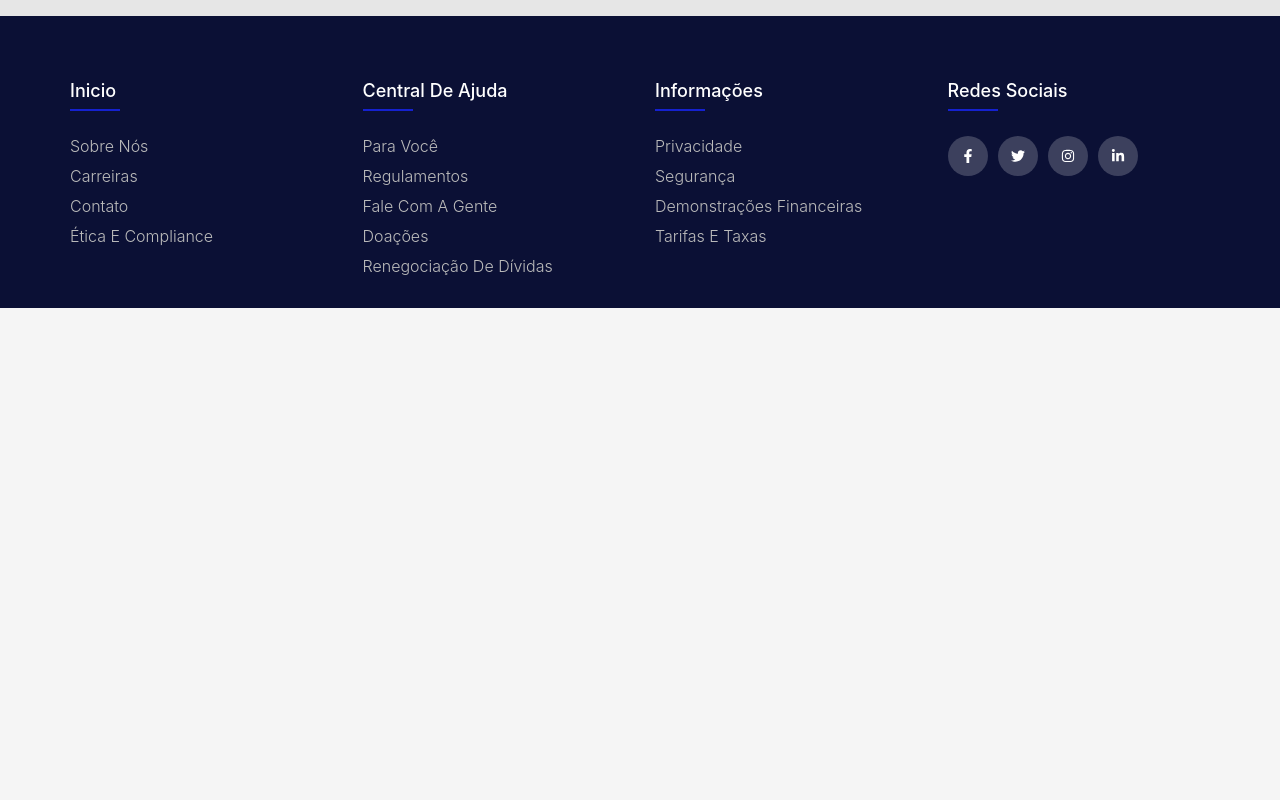
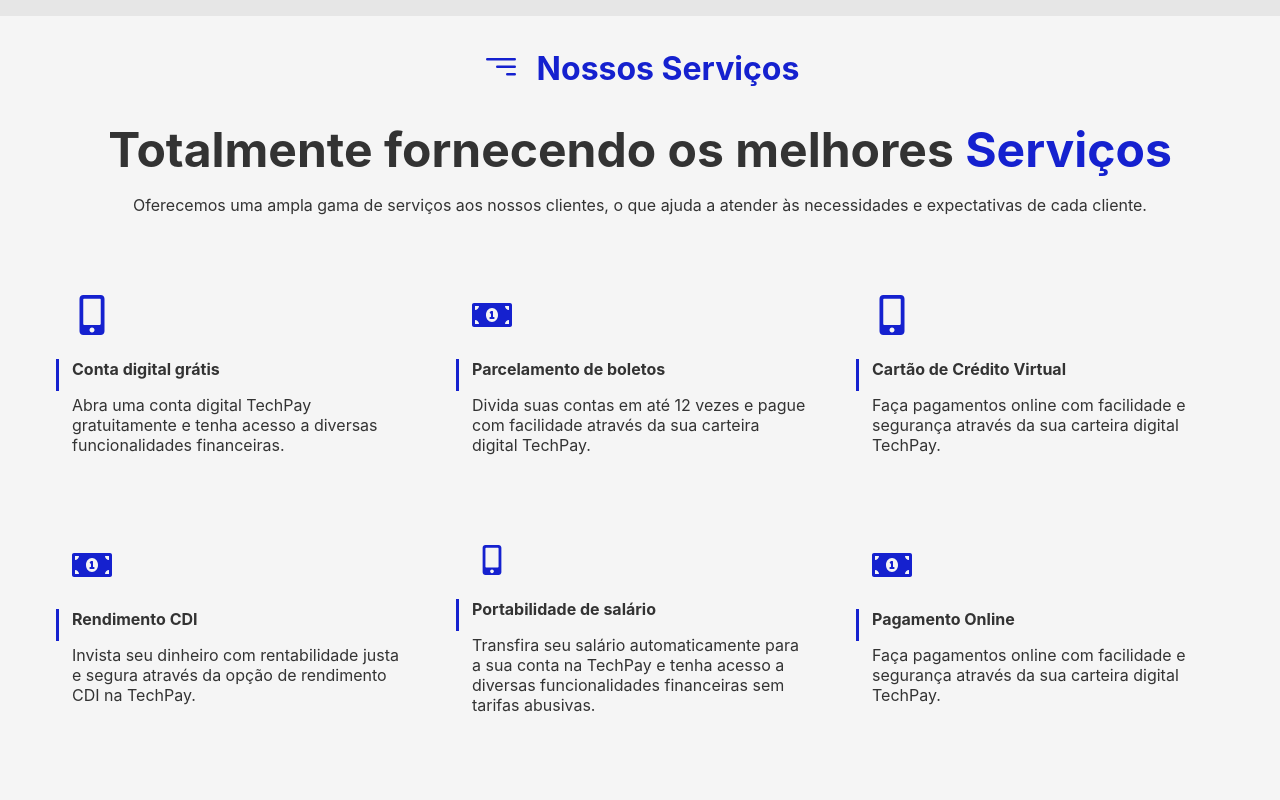
Before and after one commit to rafaelmachadobr/techpay, a React (Create React App) app: page / in a window 1280 px wide. Shown: the part 2000-2800 px from the top of the page. Before the commit the page ends 2308 px from the top, so only its background shows below. Built offline with nearby package versions, Linux system fonts and the light colour scheme.

Commit message:
Servicos

```diff
--- a/src/pages/Home/index.jsx
+++ b/src/pages/Home/index.jsx
@@ -1,7 +1,13 @@
 import Header from "../../components/Header";
 import { Button } from "../../components/ui/Button/styles";
 
-import { ContainerHome, ContainerSobre, Row, SectionSobre } from "./styles";
+import {
+  ContainerHome,
+  ContainerServicos,
+  ContainerSobre,
+  Row,
+  SectionSobre,
+} from "./styles";
 
 import { BsBoxArrowInRight } from "react-icons/bs";
 import { RiCloseCircleLine, RiExchangeDollarLine } from "react-icons/ri";
@@ -101,7 +107,82 @@
           </div>
         </SectionSobre>
       </ContainerSobre>
-      <div></div>
+      <ContainerServicos>
+        <div className="titulo">
+          <BsFilterRight size={40} color="#1521cf" />
+          <h2>Nossos Serviços</h2>
+        </div>
+        <h3>
+          Totalmente fornecendo os melhores <span>Serviços</span>
+        </h3>
+        <p>
+          Oferecemos uma ampla gama de serviços aos nossos clientes, o que ajuda
+          a atender às necessidades e expectativas de cada cliente.
+        </p>
+        <div className="cards">
+          <div className="card">
+            <FaMobileAlt size={40} color="#1521cf" />
+            <div className="card-text">
+              <h4>Conta digital grátis</h4>
+              <p>
+                Abra uma conta digital TechPay gratuitamente e tenha acesso a
+                diversas funcionalidades financeiras.
+              </p>
+            </div>
+          </div>
+          <div className="card">
+            <FaMoneyBillAlt size={40} color="#1521cf" />
+            <div className="card-text">
+              <h4>Parcelamento de boletos</h4>
+              <p>
+                Divida suas contas em até 12 vezes e pague com facilidade
+                através da sua carteira digital TechPay.
+              </p>
+            </div>
+          </div>
+          <div className="card">
+            <FaMobileAlt size={40} color="#1521cf" />
+            <div className="card-text">
+              <h4>Cartão de Crédito Virtual</h4>
+              <p>
+                Faça pagamentos online com facilidade e segurança através da sua
+                carteira digital TechPay.
+              </p>
+            </div>
+          </div>
+          <div className="card">
+            <FaMoneyBillAlt size={40} color="#1521cf" />
+            <div className="card-text">
+              <h4>Rendimento CDI</h4>
+              <p>
+                Invista seu dinheiro com rentabilidade justa e segura através da
+                opção de rendimento CDI na TechPay.
+              </p>
+            </div>
+          </div>
+          <div className="card">
+            <FaMobileAlt size={40} color="#1521cf" />
+            <div className="card-text">
+              <h4>Portabilidade de salário</h4>
+              <p>
+                Transfira seu salário automaticamente para a sua conta na
+                TechPay e tenha acesso a diversas funcionalidades financeiras
+                sem tarifas abusivas.
+              </p>
+            </div>
+          </div>
+          <div className="card">
+            <FaMoneyBillAlt size={40} color="#1521cf" />
+            <div className="card-text">
+              <h4>Pagamento Online</h4>
+              <p>
+                Faça pagamentos online com facilidade e segurança através da sua
+                carteira digital TechPay.
+              </p>
+            </div>
+          </div>
+        </div>
+      </ContainerServicos>
       <Footer />
     </>
   );
--- a/src/pages/Home/styles.jsx
+++ b/src/pages/Home/styles.jsx
@@ -2,7 +2,6 @@
 
 import Background from "../../assets/bg-home.jpg";
 import BackgroundImgEsquerda from "../../assets/img-esquerda.png";
-
 
 export const ContainerHome = styled.section`
   width: 100%;
@@ -199,3 +198,82 @@
     }
   }
 `;
+
+export const ContainerServicos = styled.section`
+  width: 100%;
+  height: auto;
+  min-height: 100vh;
+  display: flex;
+  flex-direction: column;
+  align-items: center;
+
+  div.titulo {
+    width: 100%;
+    max-width: 500px;
+    display: flex;
+    flex-direction: row;
+    justify-content: center;
+    align-items: center;
+    gap: 1rem;
+    margin: 2rem 0;
+
+    h2 {
+      font-size: 2rem;
+      color: #1521cf;
+    }
+  }
+
+  h3 {
+    font-size: 3rem;
+    text-align: center;
+
+    span {
+      color: #1521cf;
+    }
+  }
+
+  p {
+    font-size: 1rem;
+    text-align: center;
+    margin: 1rem 0;
+  }
+
+  div.cards {
+    display: flex;
+    flex-direction: row;
+    justify-content: center;
+    align-items: center;
+    flex-wrap: wrap;
+    text-align: left;
+    margin: 2rem 0;
+
+
+    div.card {
+      width: 100%;
+      max-width: 400px;
+      height: 250px;
+      display: flex;
+      flex-direction: column;
+      gap: 1.5rem;
+      padding: 2rem;
+
+      h4 {
+        font-size: 1rem;
+
+        &::before {
+          content: "";
+          border-left: 3px solid #1521cf;
+          position: absolute;
+          margin-left: -1rem;
+          height: 2rem;
+        }
+      }
+
+      p {
+        font-size: 1rem;
+        text-align: left;
+        margin: 1rem 0;
+      }
+    }
+  }
+`;
```
